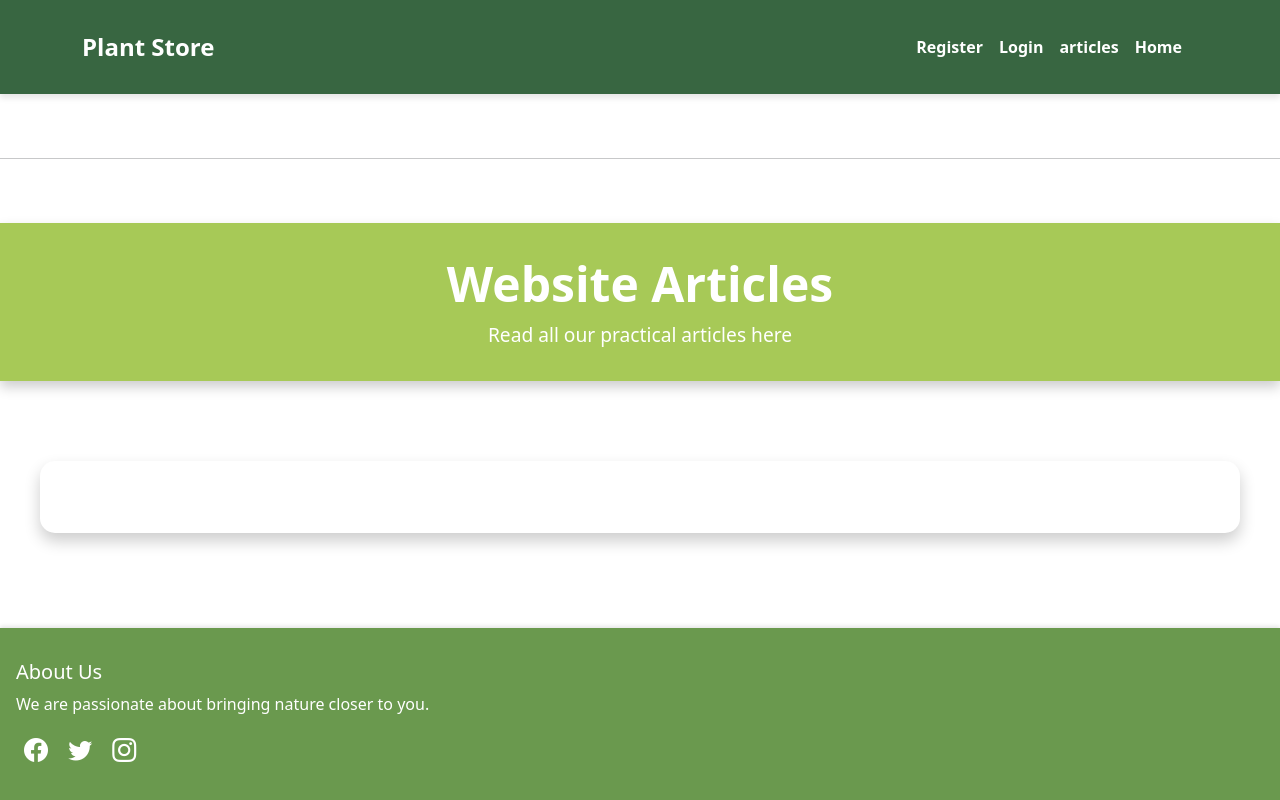
After one commit to ALI-Hash1/flower-store, a Django app: page /articles/all_articles/ in a window 1280 px wide. The commit adds this page. Run offline with Django 5.2, Linux system fonts and the light colour scheme; data that the repository does not hold is empty; some libraries are stand-ins or nearby versions.

Commit message:
all articles page was designed successfully and url and views was created for it

```diff
--- /dev/null
+++ b/flower_store/articles/static/articles/css/show-articles-styles.css
@@ -0,0 +1,103 @@
+.banner {
+    background-color: var(--green-light);
+    color: var(--white);
+    padding: 2rem 1rem;
+    text-align: center;
+    box-shadow: 0 6px 12px rgba(0, 0, 0, 0.2);
+    margin-bottom: 2rem;
+}
+
+.banner h1 {
+    font-size: 3rem;
+    font-weight: bold;
+    margin-bottom: 0.5rem;
+}
+
+.banner p {
+    font-size: 1.2rem;
+    margin-bottom: 0;
+}
+
+.articles-container {
+    max-width: 1200px;
+    margin: 0 auto;
+    padding: 2rem 1rem;
+    background-color: var(--white);
+    border-radius: 15px;
+    box-shadow: 0 8px 16px rgba(0, 0, 0, 0.2);
+}
+
+.article-card {
+    background-color: var(--white);
+    border-radius: 10px;
+    overflow: hidden;
+    box-shadow: 0 6px 12px rgba(0, 0, 0, 0.1);
+    transition: transform 0.3s, box-shadow 0.3s;
+}
+
+.article-card:hover {
+    transform: translateY(-5px);
+    box-shadow: 0 8px 16px rgba(0, 0, 0, 0.2);
+}
+
+.article-card img {
+    width: 100%;
+    height: 200px;
+    object-fit: cover;
+}
+
+.article-card-body {
+    padding: 1rem;
+}
+
+.article-title {
+    font-size: 1.25rem;
+    font-weight: bold;
+    color: var(--green-dark);
+    margin-bottom: 0.5rem;
+}
+
+.article-meta {
+    display: flex;
+    justify-content: space-between;
+    align-items: center;
+    font-size: 0.9rem;
+    color: var(--green-medium);
+}
+
+.article-meta .meta-item {
+    display: flex;
+    align-items: center;
+    gap: 0.25rem;
+}
+
+.article-meta .meta-item i {
+    color: var(--red-dark);
+}
+
+.pagination {
+    display: flex;
+    justify-content: center;
+    gap: 0.5rem;
+    margin-top: 2rem;
+}
+
+.pagination button {
+    background-color: var(--green-dark);
+    color: var(--white);
+    border: none;
+    padding: 0.5rem 1rem;
+    border-radius: 5px;
+    cursor: pointer;
+    transition: background-color 0.3s;
+}
+
+.pagination button:hover {
+    background-color: var(--green-medium);
+}
+
+.pagination button:disabled {
+    background-color: var(--gray-light);
+    color: var(--green-medium);
+    cursor: not-allowed;
+}
--- /dev/null
+++ b/flower_store/articles/templates/articles/all-view-articles.html
@@ -0,0 +1,55 @@
+{% extends 'base.html' %}
+{% load static %}
+
+{% block extra_headers %}
+    <link rel="stylesheet" href="{% static 'articles/css/show-articles-styles.css' %}">
+{% endblock %}
+
+{% block content %}
+
+    <br><br><hr><br><br>
+
+    <div class="banner">
+        <h1>Website Articles</h1>
+        <p>Read all our practical articles here</p>
+    </div>
+    <br><br>
+
+    <div class="articles-container">
+        <div class="row g-4">
+
+            {% for article in articles %}
+                <div class="col-md-4">
+                    <div class="article-card">
+                        <img src="{{host_name}}{{article.thumbnail}}" alt="{{article.keyword}}">
+                        <a style="text-decoration: none;" href="{% url 'articles:article' article.slug %}">
+                            <div class="article-card-body">
+                                <h2 class="article-title">{{article.title}}</h2>
+                                <div class="article-meta">
+                                    <div class="meta-item"><i class="bi bi-eye"></i> {{article.views}} Views</div>
+                                    <div class="meta-item"><i class="bi bi-chat-left-dots"></i> {{article.article_comments|length}} Comments</div>
+                                </div>
+                            </div>
+                        </a>
+                    </div>
+                </div>
+            {% endfor %}
+
+        </div>
+
+        <!-- Pagination -->
+        <div class="pagination">
+            {% if articles.has_previous %}
+                <button onclick="window.location.href='?page={{ articles.previous_page_number }}'">&laquo; previous</button>
+            {% endif %}
+            {% if articles.has_next %}
+                <button onclick="window.location.href='?page={{ articles.next_page_number }}'">Next &raquo;</button>
+            {% endif %}
+
+        </div>
+
+    </div>
+
+    <br><br><br>
+
+{% endblock %}
--- a/flower_store/articles/templates/articles/article.html
+++ b/flower_store/articles/templates/articles/article.html
@@ -18,7 +18,7 @@
         <!-- بخش تصویر مقاله و متادیتا -->
         <div class="article-header">
             <div class="article-image">
-                <img src="{{host_name}}{{article.thumbnail}}" alt="{{article.keyword}}">
+                <img style="width: 800px; height: 500px" src="{{host_name}}{{article.thumbnail}}" alt="{{article.keyword}}">
             </div>
             <div class="m-auto p-20 article-meta">
                 <div class="meta-item"><i class="bi bi-person"></i> Author: <span>Ali Hashemi</span></div>
--- a/flower_store/articles/urls.py
+++ b/flower_store/articles/urls.py
@@ -3,6 +3,7 @@ from . import views
 
 app_name = 'articles'
 urlpatterns = [
+    path('all_articles/', views.ShowArticlesView.as_view(), name='all_articles'),
     path('<slug:slug_article>/', views.ArticleView.as_view(), name='article'),
     path('reply/<int:article_id>/<int:comment_id>/', views.ArticleReplyCommentView.as_view(), name='reply_comments'),
 ]
--- a/flower_store/articles/views.py
+++ b/flower_store/articles/views.py
@@ -9,6 +9,7 @@ from django.contrib import messages
 from django.shortcuts import reverse
 from django.contrib.auth.decorators import login_required
 from django.utils.decorators import method_decorator
+from django.core.paginator import Paginator, EmptyPage, PageNotAnInteger
 
 
 class ArticleView(View):
@@ -55,3 +56,19 @@ class ArticleReplyCommentView(LoginRequiredMixin, View):
             return redirect(reverse('articles:article', args=(article.slug,)))
         return render(request, 'articles/article.html',
                       context={'form': form, 'article': article, 'comments': all_comment})
+
+
+class ShowArticlesView(View):
+    def get(self, request):
+        articles = Article.objects.all()
+        paginator = Paginator(articles, 3)
+        page = request.GET.get('page', 1)
+        try:
+            articles = paginator.page(page)
+        except PageNotAnInteger:
+            # اگر شماره صفحه عددی نبود، صفحه اول را برگردانید
+            articles = paginator.page(1)
+        except EmptyPage:
+            # اگر شماره صفحه خارج از محدوده بود، صفحه‌ی آخر را برگردانید
+            articles = paginator.page(paginator.num_pages)
+        return render(request, "articles/all-view-articles.html", context={'articles': articles, 'paginator': paginator})
--- a/flower_store/templates/inc/navbar.html
+++ b/flower_store/templates/inc/navbar.html
@@ -20,6 +20,7 @@
                         <li><a href="{% url 'accounts:user_register' %}">Register</a></li>
                         <li><a href="{% url 'accounts:user_login' %}">Login</a></li>
                     {% endif %}
+                    <li><a href="{% url 'articles:all_articles' %}">articles</a></li>
                     <li><a href="{% url 'home:home_page' %}">Home</a></li>
                 </ul>
             </div>
```
